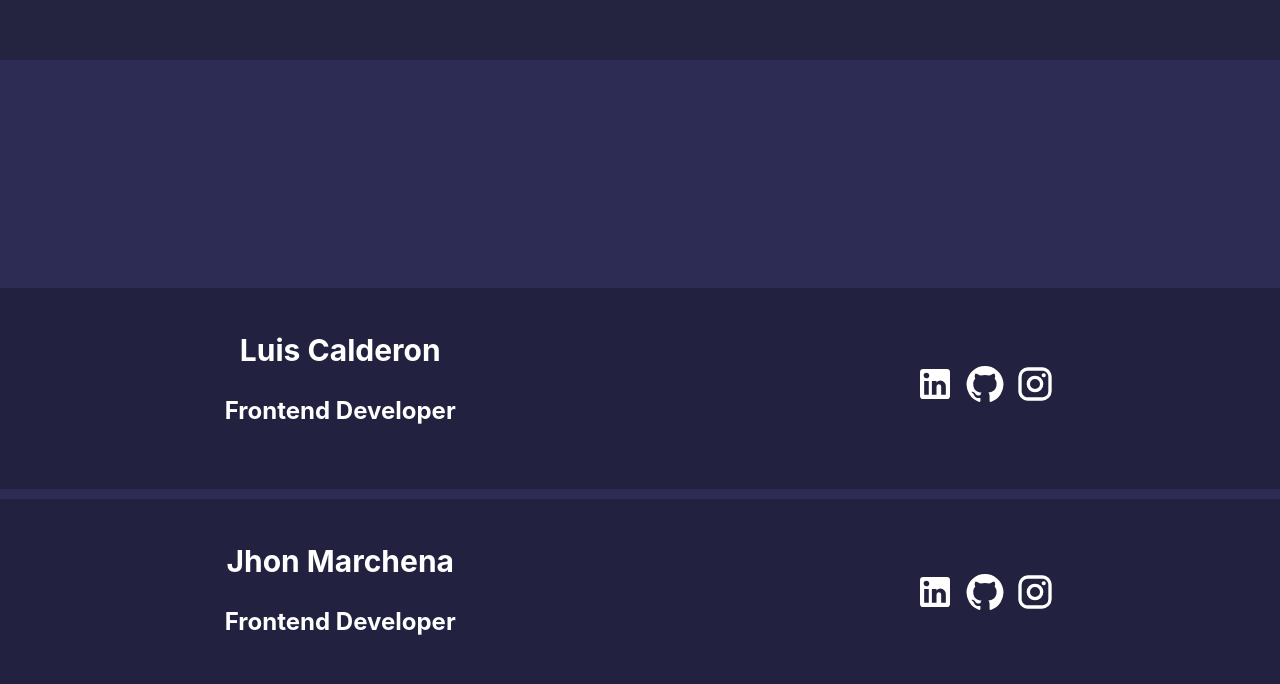
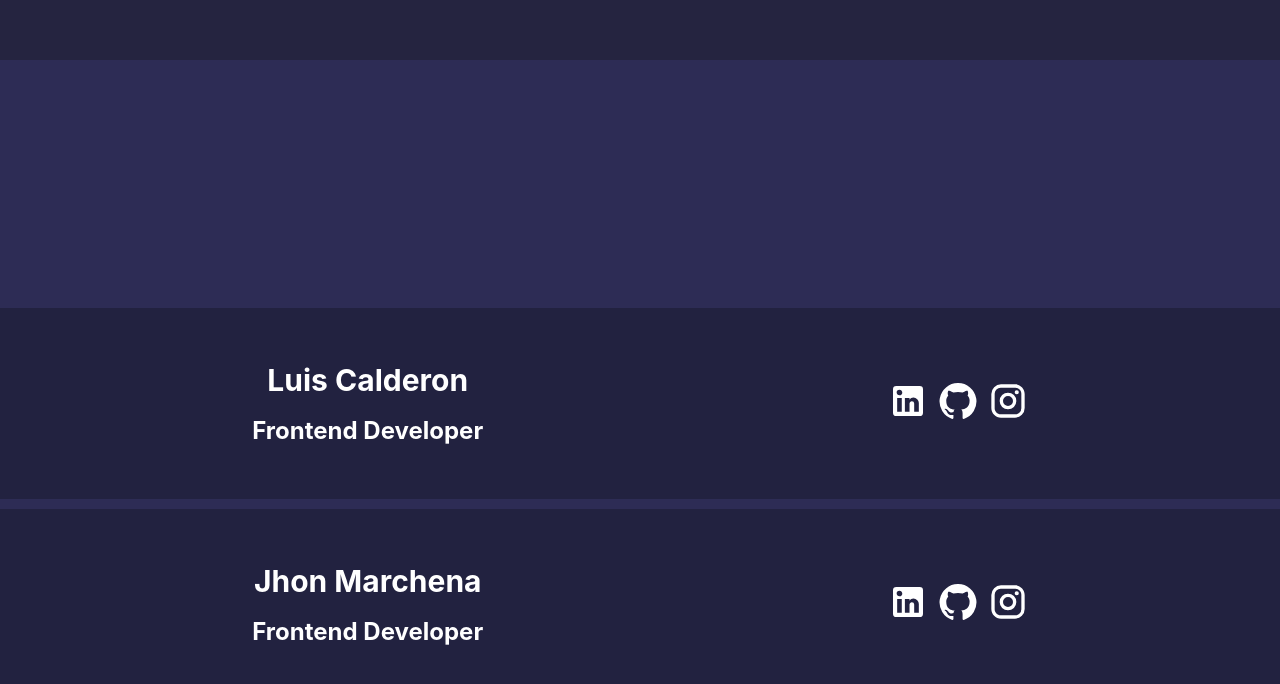
Before and after one commit to JhonMarchena/SysInventario, a React (Vite) app in the folder SysInventario/: page /HomePage in a window 1280 px wide. Shown: the part 740-1424 px from the top of the page. Built offline with nearby package versions, Linux system fonts and the light colour scheme.

Commit message:
apartado de Luis en el footer

```diff
--- a/SysInventario/src/components/footer.jsx
+++ b/SysInventario/src/components/footer.jsx
@@ -16,9 +16,9 @@ function Footer() {
       <h2>Frontend Developer</h2>
       </span>
       <span className="iconsc">
-      <LinkedInIcon/>
-      <GitHubIcon/>
-      <InstagramIcon/>
+      <Link to={""} className='iconlink' target='blank'><LinkedInIcon/></Link>
+      <Link to={"https://github.com/LuisCal14"} className='iconlink' target='blank'><GitHubIcon/></Link>
+      <Link to={"https://www.instagram.com/lacrz.14"} className='iconlink' target='blank'><InstagramIcon/></Link>
       </span>
       </section>
 
--- a/SysInventario/src/styles/homepage.css
+++ b/SysInventario/src/styles/homepage.css
@@ -53,14 +53,15 @@
     background-color: var(--font-color2);
     width: 100%;
     flex-direction: column;
+
 }
 
 .footerhp section{
     display: flex;
+    padding: 50px;
     justify-content: space-around;
     align-items: center;
     color: var(--colorfont2);
-    padding-bottom: 40px;
 }
 
 .luissc{
@@ -71,7 +72,7 @@
 .namesc{
     display: flex;
     flex-direction: column;
-    margin-top: 40px;
+    gap: 10px;
 }
 
 .namesc h1 {
@@ -79,17 +80,20 @@
     font-size: 30px;
 }
 
+.namesc h2 {
+    margin: 0px;
+}
+
 /*ICONOS*/
 .iconsc{
 display: flex;
 justify-content: center;
+gap: 10px;
 align-items: center;
 }
 
 .iconsc svg{
     font-size: 40px;
-    padding-left: 10px;
-    padding-top: 30px;
     transition: ease 350ms;
 }
 
```
